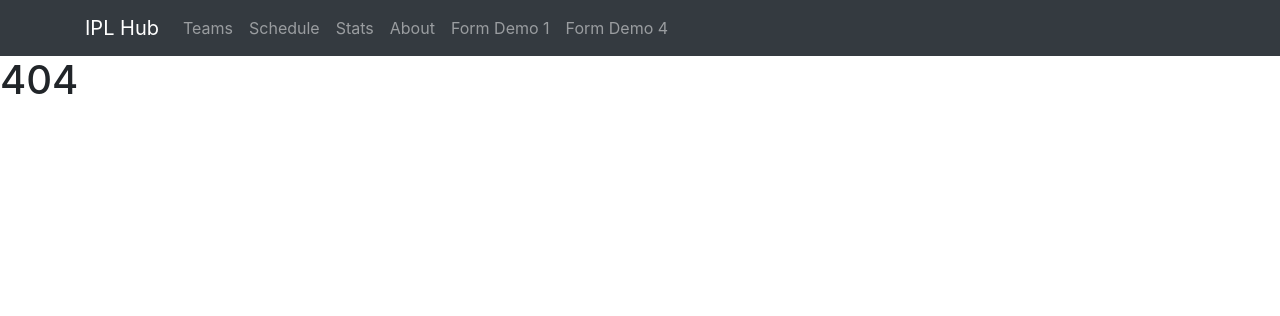
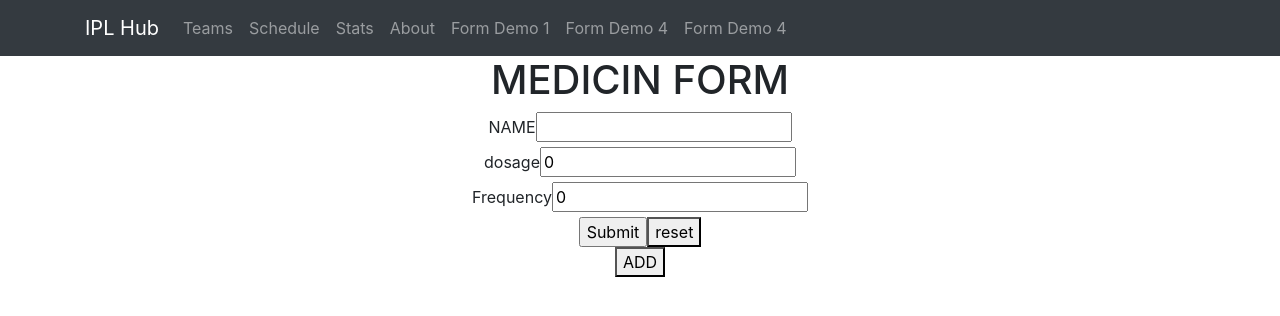
Before and after one commit to samirvithlani/harsh_lamya_react, a React (Vite) app: page /formdemo5 in a window 1280 px wide. Before the commit this address had no page. Shown: the top 316 px of the page. Built offline with nearby package versions, Linux system fonts and the light colour scheme.

Commit message:
filed array

```diff
--- a/src/App.jsx
+++ b/src/App.jsx
@@ -19,6 +19,7 @@ import { FormDemo1 } from "./components/form/FormDemo1";
 import { FormDemo2 } from "./components/form/FormDemo2";
 import { FormDemo3 } from "./components/form/FormDemo3";
 import { FormDemo4 } from "./components/form/FormDemo4";
+import { FormDemo5 } from "./components/form/FormDemo5";
 
 function App() {
 
@@ -39,6 +40,7 @@ function App() {
         <Route path="/*" element={<Error404/>}></Route>
         <Route path ="/formdemo1" element = {<FormDemo3/>}></Route>
         <Route path = "/formdemo4" element = {<FormDemo4/>}></Route>
+        <Route path = "/formdemo5" element = {<FormDemo5/>}></Route>
       </Routes>
 
     </div>
--- a/src/components/Navbar.jsx
+++ b/src/components/Navbar.jsx
@@ -47,6 +47,9 @@ export const Navbar = (props) => {
             <li className="nav-item">
               <Link className="nav-link" to="/formdemo4">Form Demo 4</Link>
             </li>
+            <li className="nav-item">
+              <Link className="nav-link" to="/formdemo5">Form Demo 4</Link>
+            </li>
           </ul>
         </div>
       </div>
--- /dev/null
+++ b/src/components/form/FormDemo5.jsx
@@ -0,0 +1,52 @@
+import React from "react";
+import { useFieldArray, useForm } from "react-hook-form";
+
+export const FormDemo5 = () => {
+  const { register, handleSubmit, control,reset } = useForm({
+    defaultValues: {
+        medicin:[{name:"",dosage:0,frequency:0}]
+    }
+  });
+  const { fields, append, remove } = useFieldArray({
+    control,
+    name: "medicin",
+  });
+  const submitHandler = (data) => {
+    console.log(data);
+  };
+
+  return (
+    <div style={{ textAlign: "center" }}>
+      <h1>MEDICIN FORM</h1>
+      <form onSubmit={handleSubmit(submitHandler)}>
+
+        {fields.map((filed, index) => {
+          return (
+            <div>
+
+              <div>
+                <label>NAME</label>
+                <input
+                  type="text"
+                  {...register(`medicin.${index}.name`)}
+                ></input>
+              </div>
+              <div>
+                <label>dosage</label>
+                <input type="text" {...register(`medicin.${index}.dosage`)}></input>
+              </div>
+              <div>
+                <label>Frequency</label>
+                <input type="text" {...register(`medicin.${index}.frequency`)}></input>
+              </div>
+            </div>
+          );
+        })}
+
+        <input type="submit"></input>
+        <button onClick={reset}>reset</button>
+      </form>
+      <button onClick={()=>{append()}}>ADD</button>
+    </div>
+  );
+};
```
